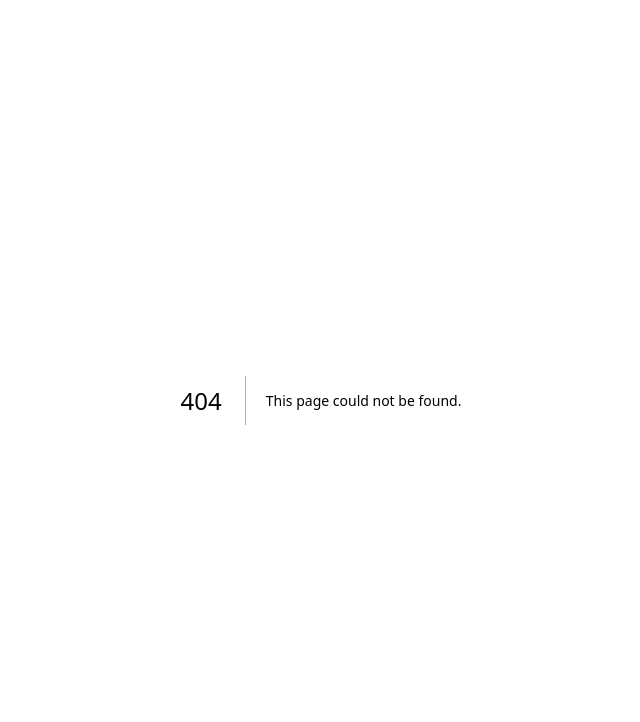
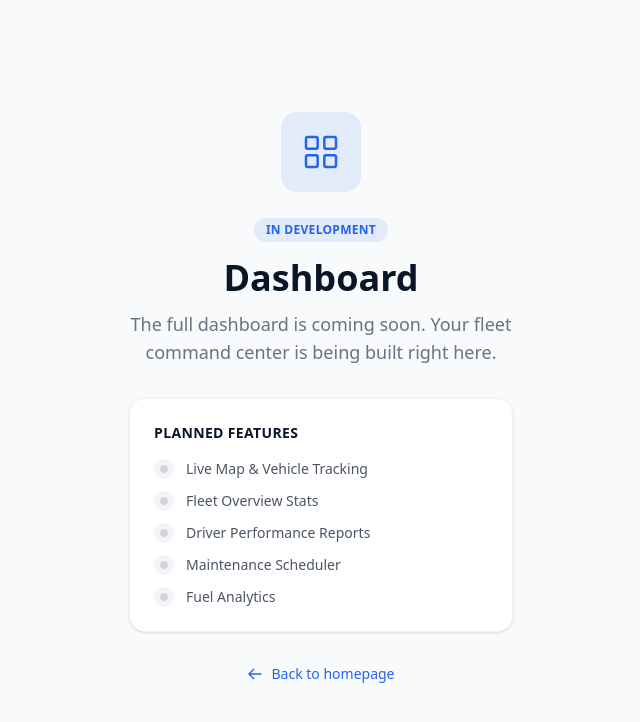
Before and after one commit to caramangicu25/proiect-final, a Next.js app in the folder frontend/: page /dashboard in a window 1280 px wide. Before the commit this address had no page. Shown: the top 722 px of the page, without its empty margins (319-959 px from the left). Built offline with nearby package versions, Linux system fonts and the light colour scheme.

Commit message:
adaugare pagina dashboard: placeholder cu functionalitati viitoare

```diff
--- /dev/null
+++ b/frontend/app/dashboard/page.tsx
@@ -0,0 +1,68 @@
+import Link from 'next/link';
+
+export default function DashboardPage() {
+  return (
+    <div className="min-h-screen bg-[#F8FAFC] flex items-center justify-center px-4">
+      <div className="text-center">
+        {/* Icon */}
+        <div className="w-20 h-20 bg-[#2563EB]/10 rounded-2xl flex items-center justify-center mx-auto mb-6">
+          <svg className="w-10 h-10 text-[#2563EB]" viewBox="0 0 24 24" fill="none" stroke="currentColor" strokeWidth="1.5" strokeLinecap="round" strokeLinejoin="round">
+            <rect x="3" y="3" width="7" height="7" rx="1" />
+            <rect x="14" y="3" width="7" height="7" rx="1" />
+            <rect x="3" y="14" width="7" height="7" rx="1" />
+            <rect x="14" y="14" width="7" height="7" rx="1" />
+          </svg>
+        </div>
+
+        {/* Badge */}
+        <span className="inline-block bg-[#2563EB]/10 text-[#2563EB] text-xs font-semibold px-3 py-1 rounded-full mb-4 uppercase tracking-wide">
+          In Development
+        </span>
+
+        <h1 className="text-3xl sm:text-4xl font-bold text-[#0A1628] mb-3">
+          Dashboard
+        </h1>
+        <p className="text-gray-500 text-lg mb-8 max-w-md mx-auto">
+          The full dashboard is coming soon. Your fleet command center is being built right here.
+        </p>
+
+        {/* Progress items */}
+        <div className="bg-white rounded-2xl shadow-sm border border-gray-100 p-6 max-w-sm mx-auto mb-8 text-left">
+          <h3 className="text-sm font-semibold text-[#0A1628] mb-4 uppercase tracking-wide">Planned Features</h3>
+          <ul className="space-y-3">
+            {[
+              { label: 'Live Map & Vehicle Tracking', done: false },
+              { label: 'Fleet Overview Stats', done: false },
+              { label: 'Driver Performance Reports', done: false },
+              { label: 'Maintenance Scheduler', done: false },
+              { label: 'Fuel Analytics', done: false },
+            ].map(({ label, done }) => (
+              <li key={label} className="flex items-center gap-3">
+                <span className={`w-5 h-5 rounded-full flex items-center justify-center flex-shrink-0 ${done ? 'bg-green-100' : 'bg-gray-100'}`}>
+                  {done ? (
+                    <svg className="w-3 h-3 text-green-600" fill="none" stroke="currentColor" viewBox="0 0 24 24">
+                      <path strokeLinecap="round" strokeLinejoin="round" strokeWidth={3} d="M5 13l4 4L19 7" />
+                    </svg>
+                  ) : (
+                    <span className="w-2 h-2 bg-gray-300 rounded-full" />
+                  )}
+                </span>
+                <span className="text-sm text-gray-600">{label}</span>
+              </li>
+            ))}
+          </ul>
+        </div>
+
+        <Link
+          href="/"
+          className="inline-flex items-center gap-2 text-sm font-medium text-[#2563EB] hover:text-blue-800 transition-colors"
+        >
+          <svg className="w-4 h-4" fill="none" stroke="currentColor" viewBox="0 0 24 24">
+            <path strokeLinecap="round" strokeLinejoin="round" strokeWidth={2} d="M10 19l-7-7m0 0l7-7m-7 7h18" />
+          </svg>
+          Back to homepage
+        </Link>
+      </div>
+    </div>
+  );
+}
```
